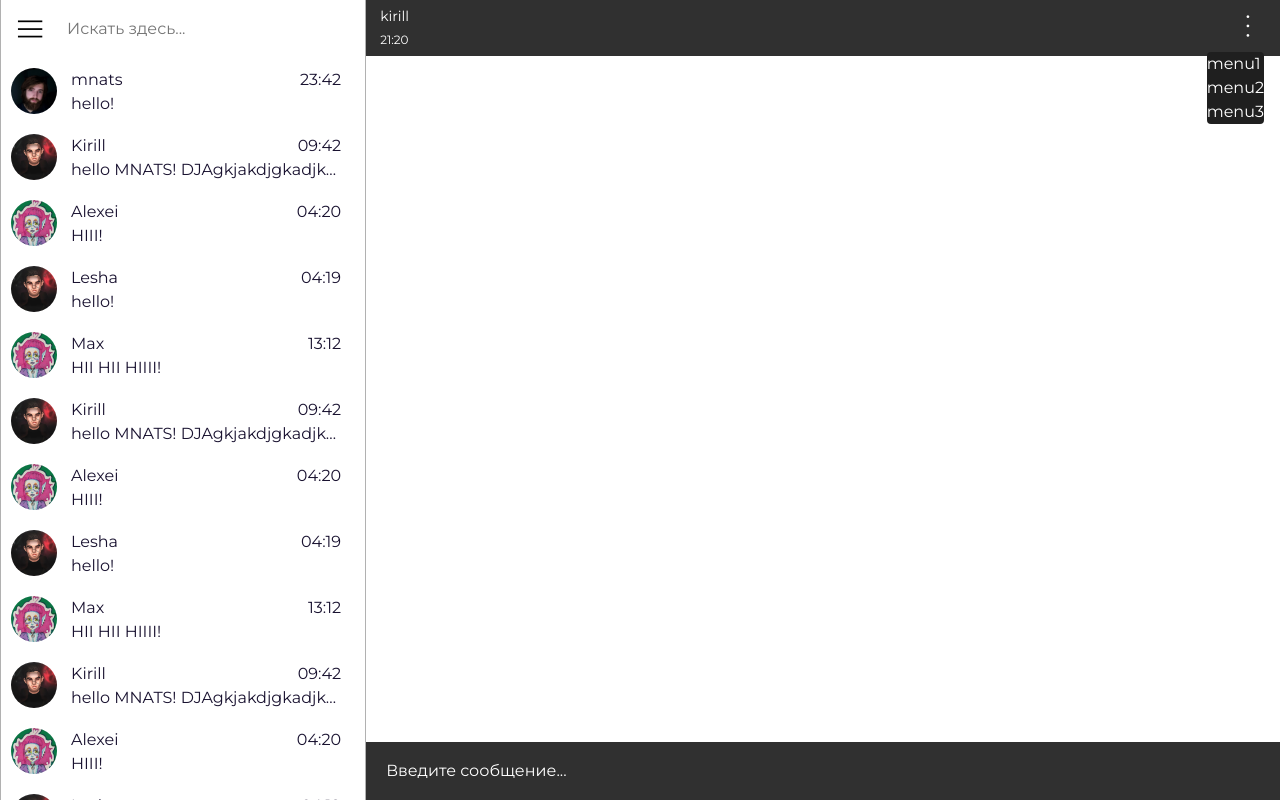
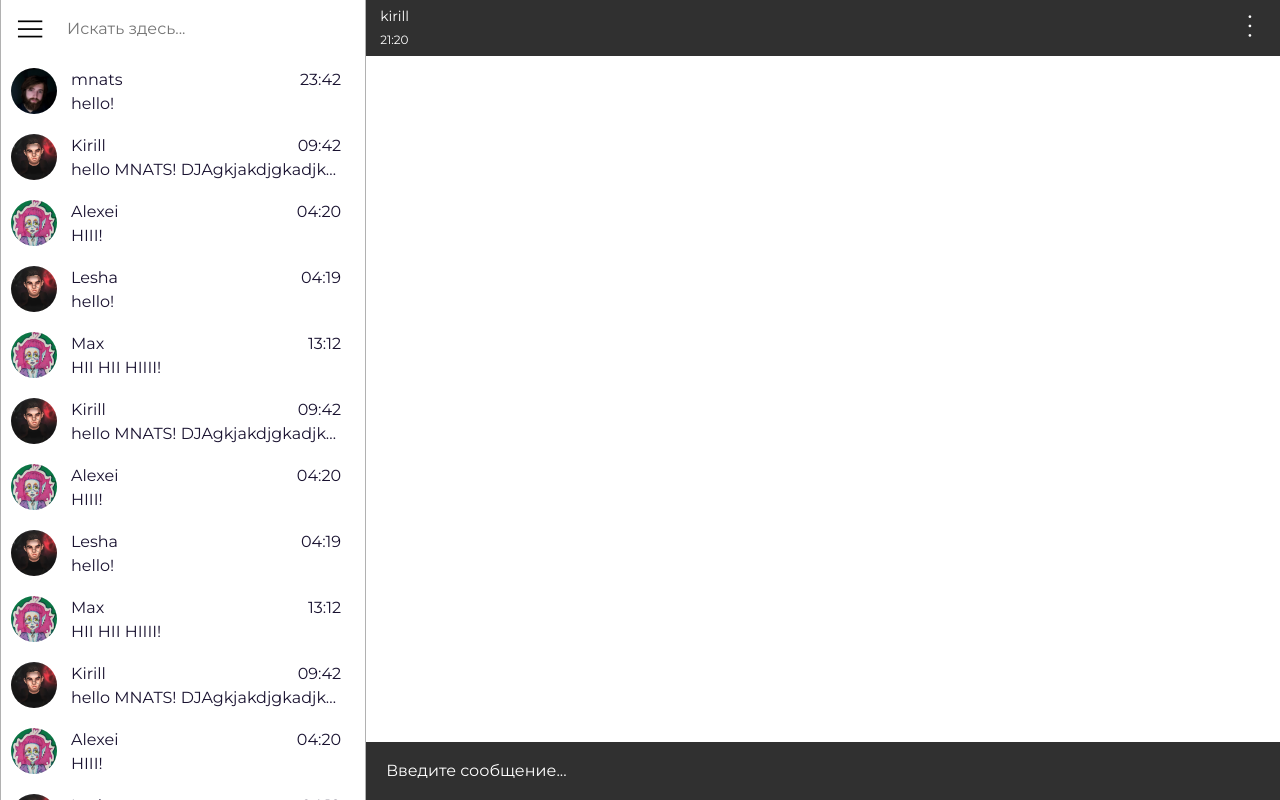
Before and after one commit to mnats725/mnatsakan-chat-ui, a React (Create React App) app: page / in a window 1280 px wide. Both pictures are taken after a click on the button 1249 px from the left and 28 px from the top of the page. Built offline with nearby package versions, Linux system fonts and the light colour scheme.

Commit message:
feat: last update

```diff
--- /dev/null
+++ b/src/components/chat-block/chat-settings-popup-menu/chat-settings-popup-menu.css
@@ -0,0 +1,48 @@
+.chat-header .chat-menu {
+  display: flex;
+  position: absolute;
+  flex-direction: column;
+  top: 60px;
+  right: 4px;
+  border: 4px;
+  padding: 10px 0;
+  border-radius: 4px;
+  background-color: #303030;
+  transform-origin: top right;
+}
+
+.chat-menu li {
+  cursor: pointer;
+  width: 100%;
+  font-size: 14px;
+  padding: 10px 50px 10px 20px;
+  color: #ffffff;
+  border-radius: 6px;
+  transition: ease-out 0.2s;
+}
+
+.chat-menu li:hover {
+  background-color: #444444;
+}
+
+@keyframes inChatMenuVisible {
+  0% {
+    transform: scale3d(0.4, 0.4, 0.4);
+    opacity: 0;
+  }
+  50% {
+    transform: scale3d(1, 1, 1);
+  }
+  100% {
+    opacity: 1;
+  }
+}
+
+@keyframes outChatMenuVisible {
+  0% {
+    opacity: 1;
+  }
+  100% {
+    opacity: 0;
+  }
+}
--- a/src/components/user-list-block/user-info-menu/user-info-menu.tsx
+++ b/src/components/chat-block/chat-settings-popup-menu/chat-settings-popup-menu.tsx
@@ -1,15 +1,15 @@
 import { PopupMenu } from '../../popup-menu';
 
-import './user-info-menu.css';
+import './chat-settings-popup-menu.css';
 
-type UserInfoMenuArgs = {
+type ChatSettingsPopupMenuArgs = {
   setVisible: (isVisible: boolean) => void;
 };
 
-export const UserInfoMenu = ({ setVisible }: UserInfoMenuArgs): JSX.Element => {
-  const maskStyle = {
-    mounted: { animation: 'inMenuVisible 0.2s' },
-    unmounted: { animation: 'outMenuVisible 0.2s' },
+export const ChatSettingsPopupMenu = ({ setVisible }: ChatSettingsPopupMenuArgs): JSX.Element => {
+  const mountStyles = {
+    mounted: { animation: 'inChatMenuVisible ease-in 0.2s' },
+    unmounted: { animation: 'outChatMenuVisible ease-out 0.2s' },
   };
 
   const onMenuElementClick = (event: React.MouseEvent) => {
@@ -17,15 +17,15 @@ export const UserInfoMenu = ({ setVisible }: UserInfoMenuArgs): JSX.Element => {
   };
 
   return (
-    <PopupMenu time={190} mountStyles={maskStyle} setVisible={setVisible} className='popup-menu'>
+    <PopupMenu className='chat-menu' mountStyles={mountStyles} time={180} setVisible={setVisible}>
       <li aria-hidden onClick={onMenuElementClick} className='unselectable'>
         Show User Profile
       </li>
       <li aria-hidden onClick={onMenuElementClick} className='unselectable'>
-        menu 2
+        Disable notifications
       </li>
       <li aria-hidden onClick={onMenuElementClick} className='unselectable'>
-        menu 3
+        Delete Chat
       </li>
     </PopupMenu>
   );
--- /dev/null
+++ b/src/components/chat-block/chat-settings-popup-menu/index.ts
@@ -0,0 +1 @@
+export { ChatSettingsPopupMenu } from './chat-settings-popup-menu';
--- a/src/components/chat-block/header/header.css
+++ b/src/components/chat-block/header/header.css
@@ -1,6 +1,7 @@
 .chat-header {
   display: flex;
   position: absolute;
+  align-items: center;
   justify-content: space-between;
   width: 100%;
   padding: 4px 14px;
@@ -8,6 +9,7 @@
   color: #ffffff;
 }
 
+/* User Info Block */
 .user-information-block .username {
   font-size: 14px;
 }
@@ -16,18 +18,21 @@
   font-size: 12px;
 }
 
-.chat-menu-block {
-  position: relative;
-}
-
-.chat-menu-block .chat-menu-button {
+/* Button */
+.chat-header .chat-menu-button {
   display: flex;
   justify-content: center;
   align-items: center;
   width: 34px;
-  height: 100%;
+  height: 34px;
   cursor: pointer;
   background-color: transparent;
+  transition: ease-out 0.2s;
+}
+
+.chat-header .chat-menu-button:hover {
+  border-radius: 100%;
+  background-color: #aaa3a318;
 }
 
 .chat-menu-button span {
@@ -40,20 +45,9 @@
   position: absolute;
   top: 50%;
   left: 50%;
+  margin-left: 2px;
   transform: translate(-50%, -50%) rotate(90deg);
   font-size: 18px;
   letter-spacing: 4px;
+  line-height: 0;
 }
-.chat-menu {
-  display: flex;
-  position: absolute;
-  flex-direction: column;
-  right: 2px;
-  border: 4px;
-  border-radius: 4px;
-  background-color: #1f1f1f;
-}
-.chat-menu li {
-  width: 100%;
-  color: #ffffff;
-}
--- a/src/components/chat-block/header/header.tsx
+++ b/src/components/chat-block/header/header.tsx
@@ -1,4 +1,6 @@
 import { useState } from 'react';
+
+import { ChatSettingsPopupMenu } from '../chat-settings-popup-menu';
 
 import './header.css';
 
@@ -20,18 +22,12 @@ export const Header = ({ name, onlineStatus }: HeaderArgs): JSX.Element => {
         <p className='username'>{name}</p>
         <p className='online-status'>{onlineStatus}</p>
       </div>
-      <div className='chat-menu-block'>
-        <button type='button' className='chat-menu-button' onClick={onShowMenu}>
-          <span />
-        </button>
-        {isMenuVisible && (
-          <menu className='chat-menu'>
-            <li>menu1</li>
-            <li>menu2</li>
-            <li>menu3</li>
-          </menu>
-        )}
-      </div>
+
+      <button type='button' className='chat-menu-button' onClick={onShowMenu}>
+        <span />
+      </button>
+
+      {isMenuVisible && <ChatSettingsPopupMenu setVisible={setIsMenuVisible} />}
     </header>
   );
 };
--- a/src/components/popup-menu/popup-menu.tsx
+++ b/src/components/popup-menu/popup-menu.tsx
@@ -24,8 +24,10 @@ export const PopupMenu = ({ setVisible, children, className, mountStyles, time }
   };
 
   return (
-    <div aria-hidden style={maskStyle} onClick={onMaskClick} className='popup-menu-mask'>
-      <menu className={className}>{children}</menu>
+    <div aria-hidden onClick={onMaskClick} className='popup-menu-mask'>
+      <menu style={maskStyle} className={className}>
+        {children}
+      </menu>
     </div>
   );
 };
--- a/src/index.css
+++ b/src/index.css
@@ -1,3 +1,12 @@
+/* Удаляем стандартную стилизацию для всех ul и il, у которых есть атрибут class */
+menu[class],
+ul[class],
+ol[class] {
+  padding: 0;
+  margin: 0;
+  list-style: none;
+}
+
 /* Указываем box sizing */
 *,
 *:before,
@@ -57,15 +66,6 @@ body {
   font-size: 16px;
   line-height: 24px;
   color: rgba(13, 5, 37, 0.95);
-}
-
-/* Удаляем стандартную стилизацию для всех ul и il, у которых есть атрибут class */
-menu[class],
-ul[class],
-ol[class] {
-  padding: 0;
-  margin: 0;
-  list-style: none;
 }
 
 /* Элементы a */
```
